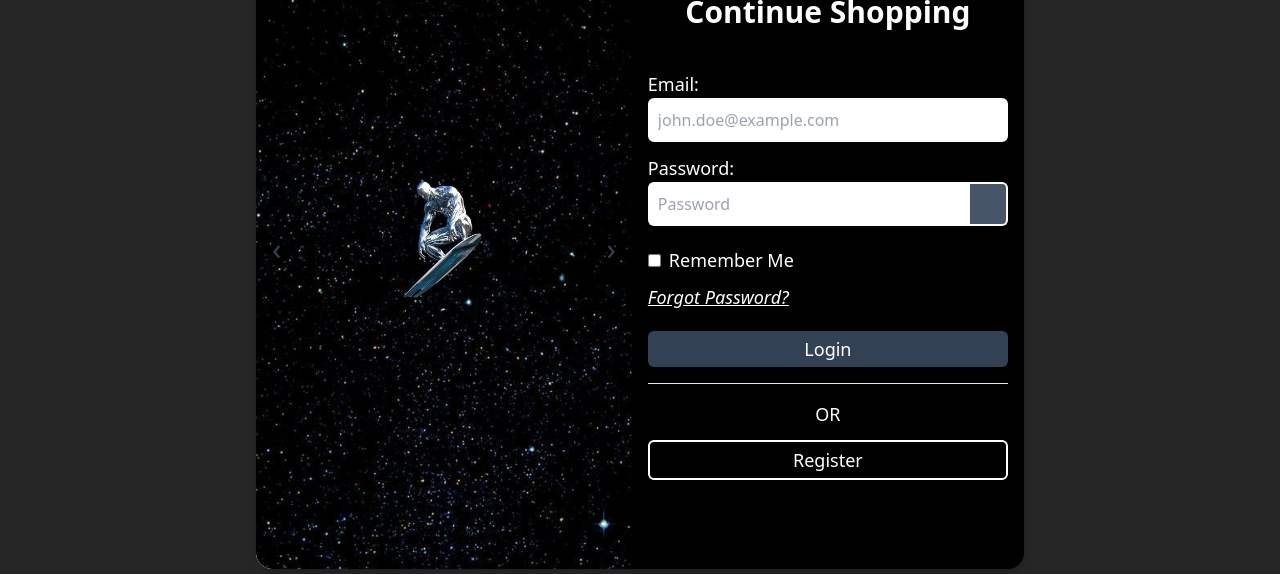
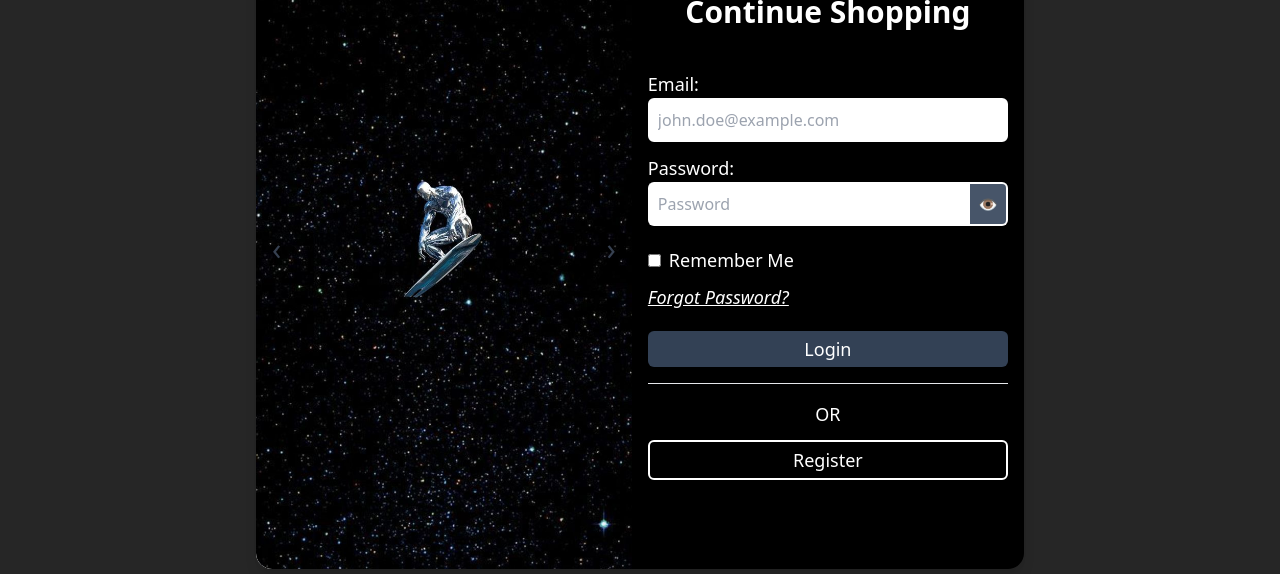
Before and after one commit to bryanC29/d-z-international, a Next.js app: page /login in a window 1280 px wide. Shown: the part 175-749 px from the top of the page. Built offline with nearby package versions, Linux system fonts and the light colour scheme; no server answers.

Commit message:
FIX: Login

```diff
--- a/package.json
+++ b/package.json
@@ -15,8 +15,9 @@
     "@emotion/styled": "^11.14.0",
     "@mui/icons-material": "^6.4.5",
     "@mui/material": "^6.4.5",
+    "@next/env": "^15.3.0",
     "axios": "^1.8.4",
-    "next": "15.1.7",
+    "next": "^15.3.0",
     "react": "^19.0.0",
     "react-dom": "^19.0.0"
   },
--- a/src/app/login/page.tsx
+++ b/src/app/login/page.tsx
@@ -1,76 +1,55 @@
 'use client';
 
-import axios from 'axios';
+import { useState } from 'react';
+import { useRouter } from 'next/navigation';
 import Link from 'next/link';
 import Carousel_login from '@/components/carousel_login/page';
-import { useEffect, useState } from 'react';
-import { useRouter } from 'next/navigation';
-import {
-  validateName,
-  validateEmail,
-  validateMobile,
-  //   validatePasswords,
-  validatePassword,
-} from '@/util/validate/validate';
 
-export default function Login() {
+export default function LoginPage() {
+  const router = useRouter();
+  const [email, setEmail] = useState('');
+  const [password, setPassword] = useState('');
   const [visible, setVisible] = useState(false);
-  const [email, setEmail] = useState('');
-  const [error, setError] = useState({ email: '', password: '', invalid: '' });
-  const [data, setData] = useState(null);
-  const [Loading, setLoading] = useState(true);
-  const [errorAPI, setErrorAPI] = useState(null);
-  const [password, setPassword] = useState('');
+  const [error, setError] = useState<{
+    invalid?: string;
+    email?: string;
+    password?: string;
+  }>({});
 
-  useEffect(() => {
-    const api = 'https://192.168.1.17:3000/auth/login';
-    axios.post(api).then((response) => {
-      setData(response.data);
-      setLoading(false);
-    });
-  }, []);
-
-  const router = useRouter();
-
-  const handleSubmit = async (e: { preventDefault: () => void }) => {
+  const handleSubmit = async (e: React.FormEvent<HTMLFormElement>) => {
     e.preventDefault();
-
-    const emailError = validateEmail(email);
-    const passwordError = validatePassword(password);
-
-    if (emailError || passwordError) {
-      setError({ email: emailError, password: passwordError, invalid: '' });
-      return;
+    setError({});
+    const btn = e.currentTarget.querySelector('button[type="submit"]');
+    if (btn) {
+      btn.innerHTML = 'Loading...';
+      btn.setAttribute('disabled', 'true');
     }
 
-    setError({ email: '', password: '', invalid: '' });
-    const data = { email, password };
+    const api = process.env.NEXT_PUBLIC_API;
 
     try {
-      const response = await axios.post(
-        'https://d-z-international-backend.onrender.com/auth/login',
-        data
-      );
+      const res = await fetch(`${api}/auth/login`, {
+        method: 'POST',
+        headers: {
+          'Content-Type': 'application/json',
+        },
+        body: JSON.stringify({ email, password }),
+      });
 
-      if (response.status === 201) {
-        router.push('/');
+      const data = await res.json();
+
+      if (!res.ok) {
+        setError({ invalid: data.message || 'Login failed' });
+        return;
       }
 
-      console.log(response.data);
-      console.log(response.status);
-    } catch (error: any) {
-      if (axios.isAxiosError(error)) {
-        if (error.response?.status === 404 || error.response?.status === 401) {
-          setError({ email: '', password: '', invalid: 'Invalid credentials' });
-        } else {
-          alert(
-            'Login failed: ' +
-              (error.response?.data?.message || 'Unexpected error')
-          );
-        }
-      } else {
-        console.error('Unexpected error:', error);
-        alert('Something went wrong. Please try again.');
+      router.push('/');
+    } catch (err) {
+      setError({ invalid: 'An unexpected error occurred' });
+    } finally {
+      if (btn) {
+        btn.innerHTML = 'Login';
+        btn.removeAttribute('disabled');
       }
     }
   };
@@ -86,8 +65,8 @@ export default function Login() {
             <p className="text-3xl text-center font-bold py-10 pt-5 text-white">
               Continue Shopping
             </p>
-            <form onSubmit={handleSubmit} className="pb-4" action="">
-              <label className="block text-lg text-white" id="email" htmlFor="">
+            <form onSubmit={handleSubmit} className="pb-4">
+              <label className="block text-lg text-white" htmlFor="email">
                 Email:
               </label>
               {error.email && <p className="text-red-500">{error.email}</p>}
@@ -99,17 +78,15 @@ export default function Login() {
                 id="email"
                 value={email}
                 onChange={(e) => setEmail(e.target.value)}
+                required
               />
-              <label
-                className="block text-lg text-white"
-                id="password"
-                htmlFor=""
-              >
+
+              <label className="block text-lg text-white" htmlFor="password">
                 Password:
-                {error.password && (
-                  <p className="text-red-500">{error.password}</p>
-                )}
               </label>
+              {error.password && (
+                <p className="text-red-500">{error.password}</p>
+              )}
               <div className="flex">
                 <input
                   className="block w-full mb-5 border-t-2 border-l-2 border-b-2 border-white rounded-l-md p-2"
@@ -119,42 +96,50 @@ export default function Login() {
                   onChange={(e) => setPassword(e.target.value)}
                   name="password"
                   id="password"
+                  required
                 />
-
                 <button
                   className="bg-slate-600 hover:bg-slate-800 block mb-5 border-t-2 border-r-2 border-b-2 rounded-r-md p-2 w-10 border-white"
                   type="button"
                   onClick={() => setVisible(!visible)}
-                ></button>
+                >
+                  {visible ? '🙈' : '👁️'}
+                </button>
               </div>
+
               <input
                 className="mb-4 mr-2"
                 type="checkbox"
                 name="remember"
                 id="remember"
               />
-              <label className="text-lg text-white " id="remember" htmlFor="">
+              <label className="text-lg text-white" htmlFor="remember">
                 Remember Me
               </label>
+
               <Link
                 className="block underline mb-5 text-lg text-white italic"
-                href="http://"
+                href="/forgot-password"
               >
                 Forgot Password?
               </Link>
-              {error.invalid && <p className="text-red-500">{error.invalid}</p>}
+
+              {error.invalid && (
+                <p className="text-red-500 mb-4">{error.invalid}</p>
+              )}
+
               <button
                 className="bg-slate-700 rounded-md mb-3 px-3 py-1 block w-full text-lg text-white border-white hover:bg-slate-800"
                 type="submit"
               >
                 Login
               </button>
-              <hr className="my-4"></hr>
+
+              <hr className="my-4" />
               <p className="text-center text-lg mb-3 text-white">OR</p>
               <Link
                 href="/signin"
-                className="bg-black rounded-md  px-3 py-1 mb-7 block w-full text-white text-lg border-2 border-white hover:text-black hover:bg-white text-center"
-                type="submit"
+                className="bg-black rounded-md px-3 py-1 mb-7 block w-full text-white text-lg border-2 border-white hover:text-black hover:bg-white text-center"
               >
                 Register
               </Link>
```
Also changed, not shown: 1 other file (tests, documents, lock files or other folders).
